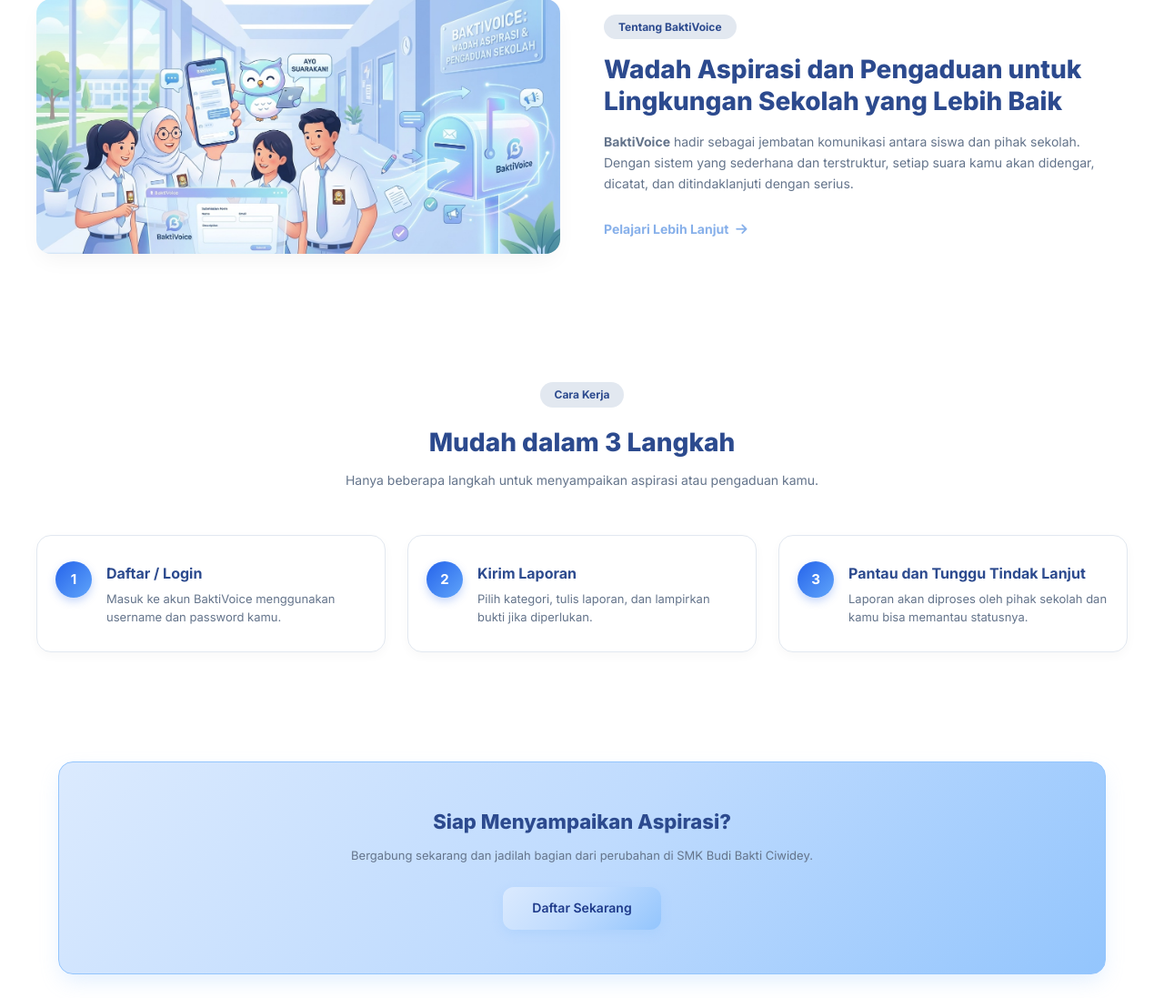
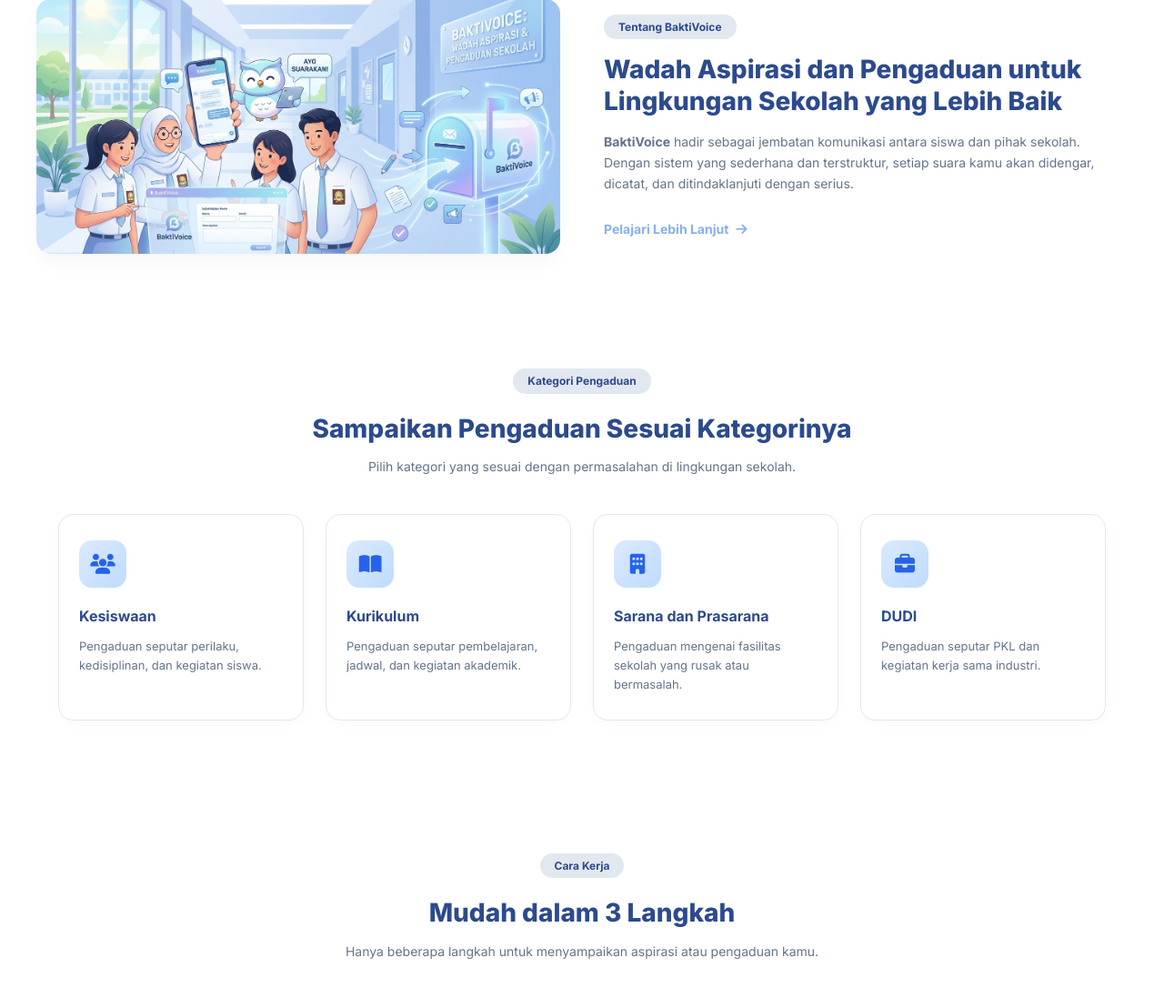
Before and after one commit to keisyaputriacc123-svg/BaktiVoice, a Laravel app: page / in a window 1280 px wide. Shown: the part 996-2093 px from the top of the page at 91% size. Run offline with Laravel 12, Linux system fonts and the light colour scheme; parts of the project's set-up code (start-up, migrations or seed data) failed here and were passed over.

Commit message:
landing_page.blade.php

```diff
--- a/BaktiVoice/resources/views/landing_page.blade.php
+++ b/BaktiVoice/resources/views/landing_page.blade.php
@@ -412,6 +412,76 @@
             }
         }
 
+
+        /* --- KATEGORI PENGADUAN --- */
+        .kategori-section {
+            padding-top: 65px;
+            padding-bottom: 65px;
+        }
+
+        .kategori-header {
+            text-align: center;
+            margin-bottom: 40px;
+        }
+
+        .kategori-grid {
+            display: grid;
+            grid-template-columns: repeat(4, 1fr);
+            gap: 24px;
+        }
+
+        .kategori-card {
+            background: #ffffff;
+            padding: 28px 22px;
+            border-radius: 16px;
+            border: 1px solid #e2e8f0;
+            box-shadow: 0 4px 12px rgba(0, 0, 0, 0.02);
+            transition: all 0.3s ease;
+        }
+
+        .kategori-card:hover {
+            transform: translateY(-6px);
+            border-color: #93c5fd;
+            box-shadow: 0 14px 28px rgba(37, 99, 235, 0.08);
+        }
+
+        .kategori-icon {
+            width: 52px;
+            height: 52px;
+            display: flex;
+            align-items: center;
+            justify-content: center;
+            margin-bottom: 18px;
+            border-radius: 14px;
+            background: linear-gradient(135deg, #dbeafe, #bfdbfe);
+            color: #2563eb;
+            font-size: 22px;
+        }
+
+        .kategori-card h3 {
+            font-size: 16px;
+            font-weight: 700;
+            color: var(--text-main, #2c4a8e);
+            margin-bottom: 10px;
+        }
+
+        .kategori-card p {
+            font-size: 13px;
+            color: var(--text-muted, #64748b);
+            line-height: 1.6;
+        }
+
+        @media (max-width: 992px) {
+            .kategori-grid {
+                grid-template-columns: repeat(2, 1fr);
+            }
+        }
+
+        @media (max-width: 576px) {
+            .kategori-grid {
+                grid-template-columns: 1fr;
+            }
+        }
         /* --- ABOUT SECTION --- */
         .about {
             padding: 60px 0;
@@ -885,6 +955,48 @@
         </div>
     </section>
 
+    <!-- KATEGORI PENGADUAN -->
+    <section class="container kategori-section" id="kategori">
+        <div class="kategori-header">
+            <span class="badge-pill">Kategori Pengaduan</span>
+            <h2 class="section-title">Sampaikan Pengaduan Sesuai Kategorinya</h2>
+            <p class="section-subtitle">Pilih kategori yang sesuai dengan permasalahan di lingkungan sekolah.</p>
+        </div>
+
+        <div class="kategori-grid">
+            <div class="kategori-card">
+                <div class="kategori-icon">
+                    <i class="fa-solid fa-users"></i>
+                </div>
+                <h3>Kesiswaan</h3>
+                <p>Pengaduan seputar perilaku, kedisiplinan, dan kegiatan siswa.</p>
+            </div>
+
+            <div class="kategori-card">
+                <div class="kategori-icon">
+                    <i class="fa-solid fa-book-open"></i>
+                </div>
+                <h3>Kurikulum</h3>
+                <p>Pengaduan seputar pembelajaran, jadwal, dan kegiatan akademik.</p>
+            </div>
+
+            <div class="kategori-card">
+                <div class="kategori-icon">
+                    <i class="fa-solid fa-building"></i>
+                </div>
+                <h3>Sarana dan Prasarana</h3>
+                <p>Pengaduan mengenai fasilitas sekolah yang rusak atau bermasalah.</p>
+            </div>
+
+            <div class="kategori-card">
+                <div class="kategori-icon">
+                    <i class="fa-solid fa-briefcase"></i>
+                </div>
+                <h3>DUDI</h3>
+                <p>Pengaduan seputar PKL dan kegiatan kerja sama industri.</p>
+            </div>
+        </div>
+    </section>
     <!-- HOW IT WORKS SECTION -->
     <section class="container how-it-works" id="cara-kerja">
         <div class="section-header">
```
